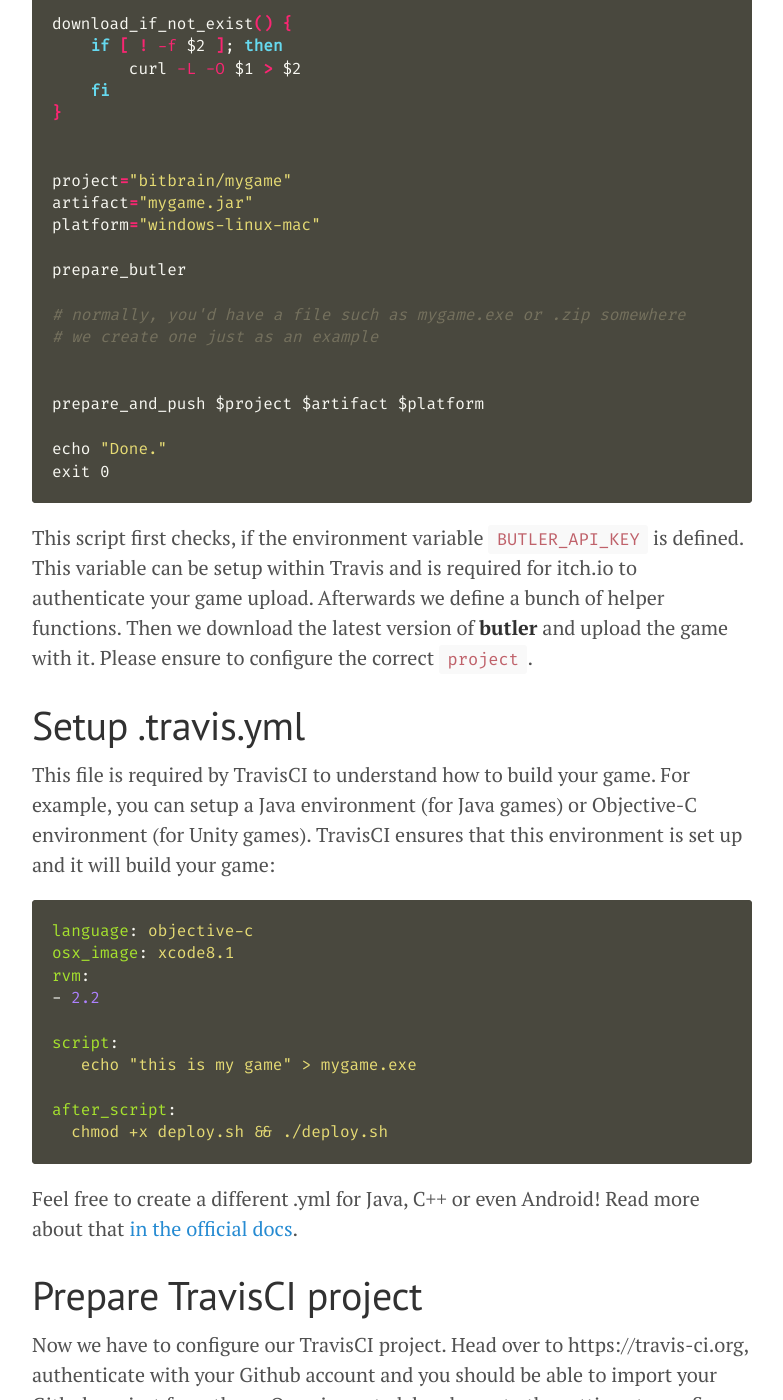
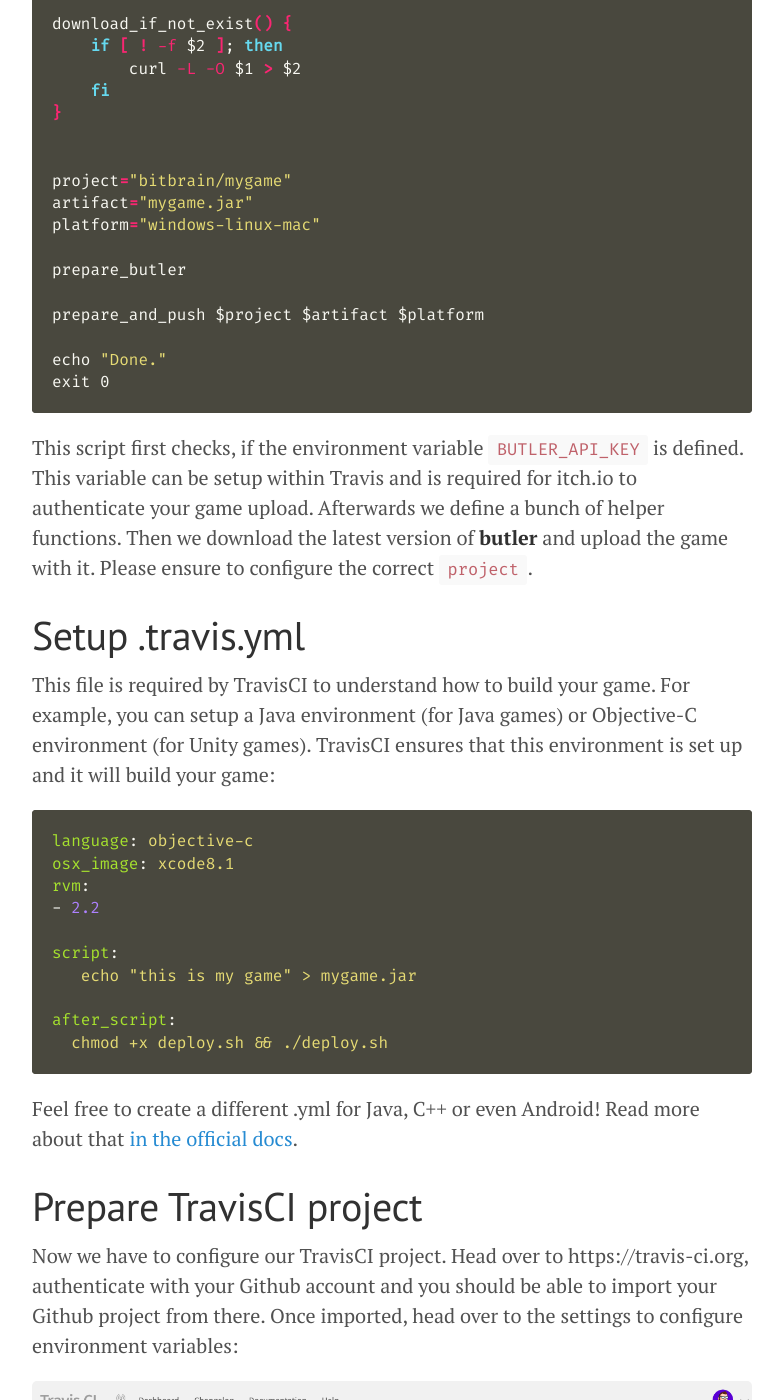
Before and after one commit to bitbrain/bitbrain.github.io, a Jekyll site: the page built from _posts/2019-02-18-automatically-publish-games-to-itchio.md, in a window 1280 px wide and 1400 px high, scrolled down 3964 px. Shown: the whole window, without its empty margins (248-1031 px from the left). Built offline with Jekyll 4.4.1, drawn with Linux system fonts in a browser that asks for light colours.

Commit message:
Update 2019-02-18-automatically-publish-games-to-itchio.md

```diff
--- a/_posts/2019-02-18-automatically-publish-games-to-itchio.md
+++ b/_posts/2019-02-18-automatically-publish-games-to-itchio.md
@@ -89,10 +89,6 @@
 
 prepare_butler
 
-# normally, you'd have a file such as mygame.exe or .zip somewhere
-# we create one just as an example
-
-
 prepare_and_push $project $artifact $platform
 
 echo "Done."
@@ -112,7 +108,7 @@
 - 2.2
 
 script:
-   echo "this is my game" > mygame.exe
+   echo "this is my game" > mygame.jar
 
 after_script:
   chmod +x deploy.sh && ./deploy.sh
```
